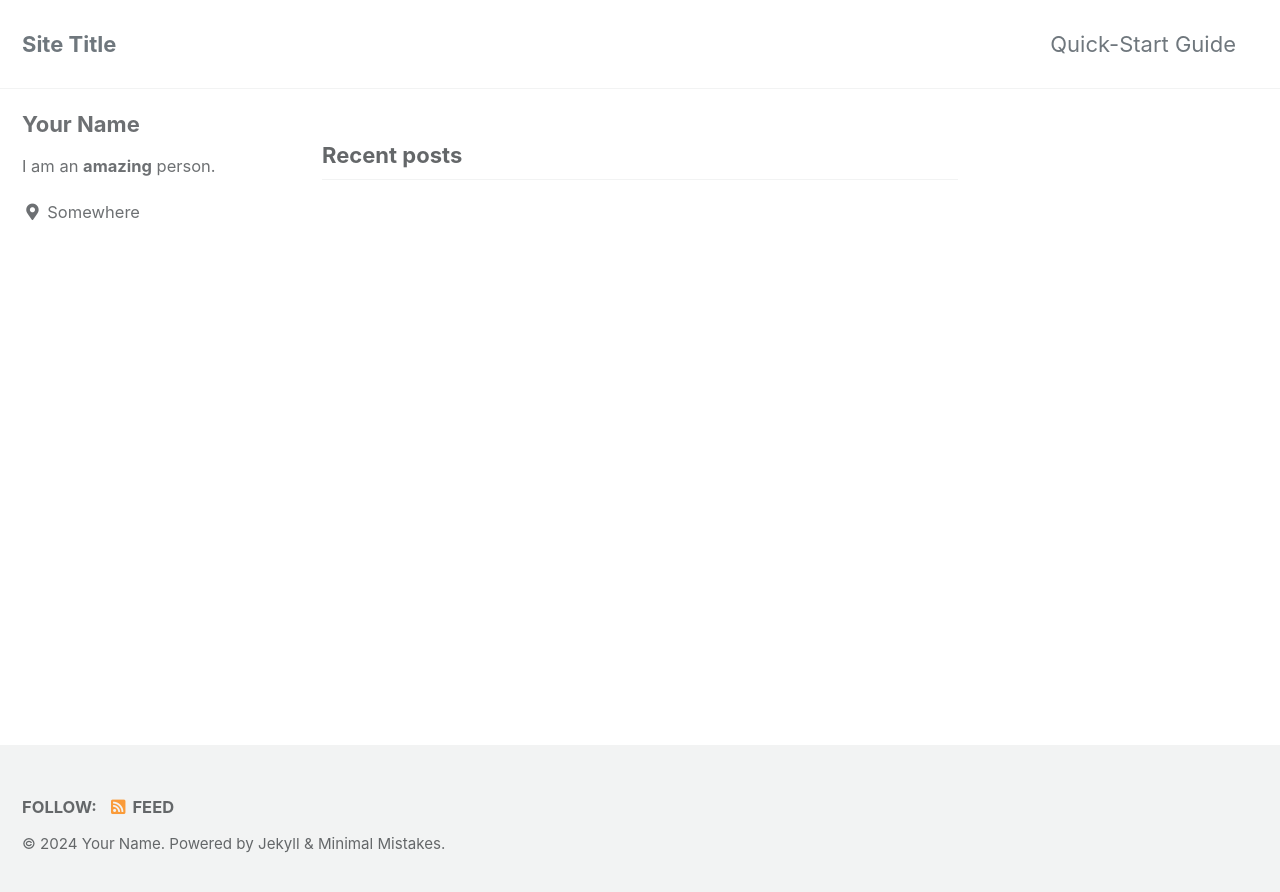
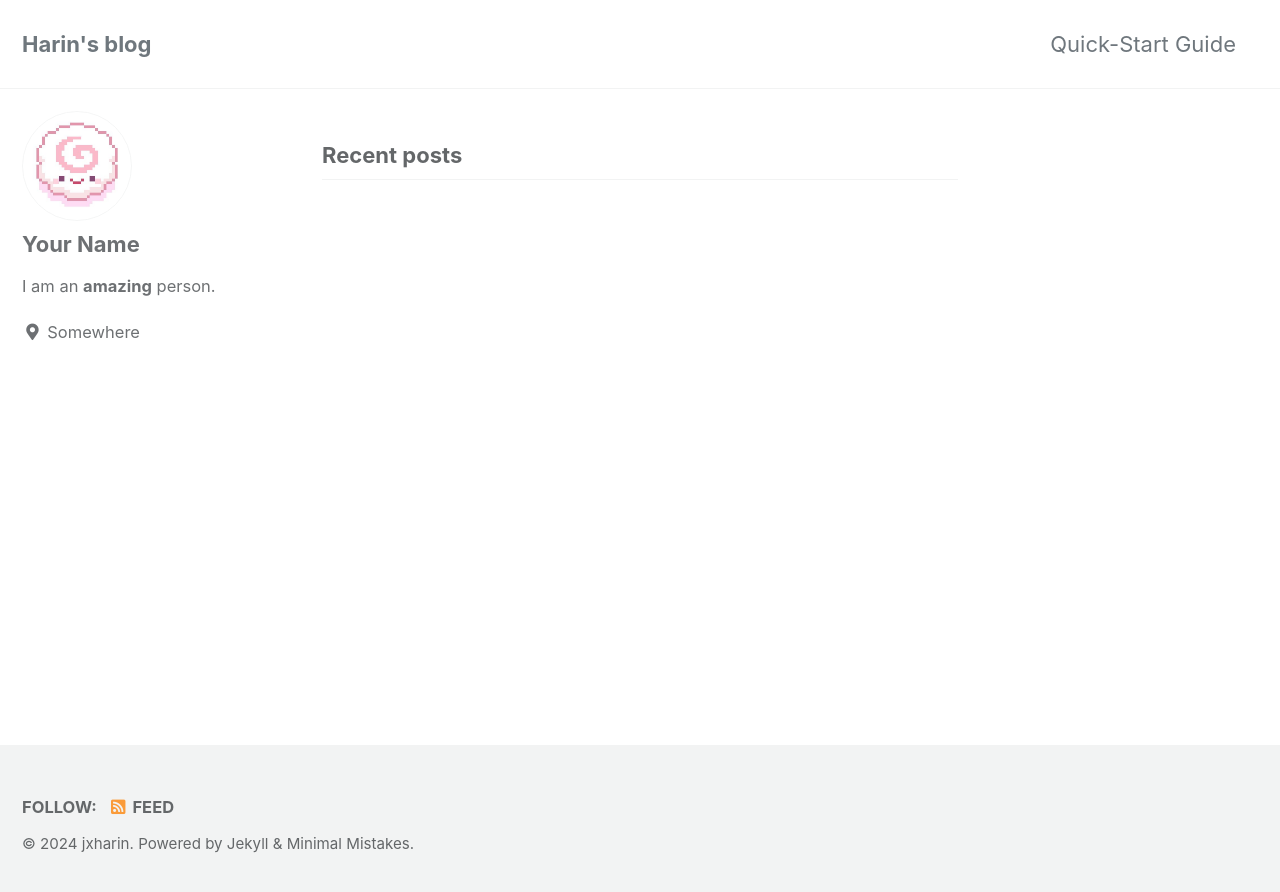
Before and after one commit to jxharin/jxharin.github.io, a Jekyll site: the page built from index.html, in a window 1280 px wide. Shown: the top 892 px of the page. Built offline with Jekyll 4.4.1, drawn with Linux system fonts in a browser that asks for light colours; cached includes are drawn as plain includes; the list of posts is cut into pages by our own code.

Commit message:
first commit

```diff
--- a/_config.yml
+++ b/_config.yml
@@ -16,12 +16,12 @@ minimal_mistakes_skin    : "default" # "air", "aqua", "contrast", "dark", "dirt"
 
 # Site Settings
 locale                   : "en-US"
-title                    : "Site Title"
+title                    : "Harin's blog"
 title_separator          : "-"
 subtitle                 : # site tagline that appears below site title in masthead
-name                     : "Your Name"
+name                     : "jxharin"
 description              : "An amazing website."
-url                      : # the base hostname & protocol for your site e.g. "https://mmistakes.github.io"
+url                      : "https://jxharin.github.io"
 baseurl                  : # the subpath of your site, e.g. "/blog"
 repository               : # GitHub username/repo-name e.g. "mmistakes/minimal-mistakes"
 teaser                   : # path of fallback teaser image, e.g. "/assets/images/500x300.png"
@@ -105,7 +105,7 @@ analytics:
 # Site Author
 author:
   name             : "Your Name"
-  avatar           : # path of avatar image, e.g. "/assets/images/bio-photo.jpg"
+  avatar           : "/assets/img/narutomaki.jpg"
   bio              : "I am an **amazing** person."
   location         : "Somewhere"
   email            :
```
Also changed, not shown: assets/img/narutomaki.jpg (added).
